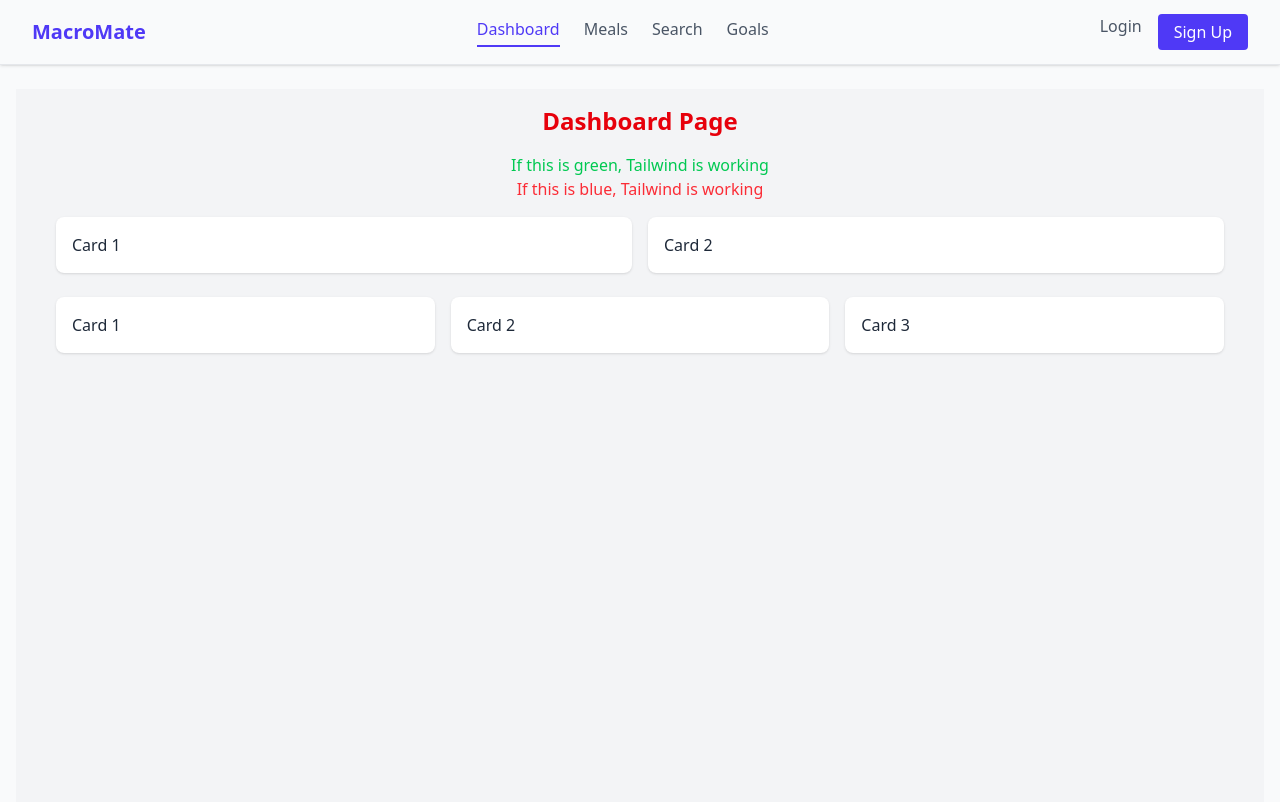
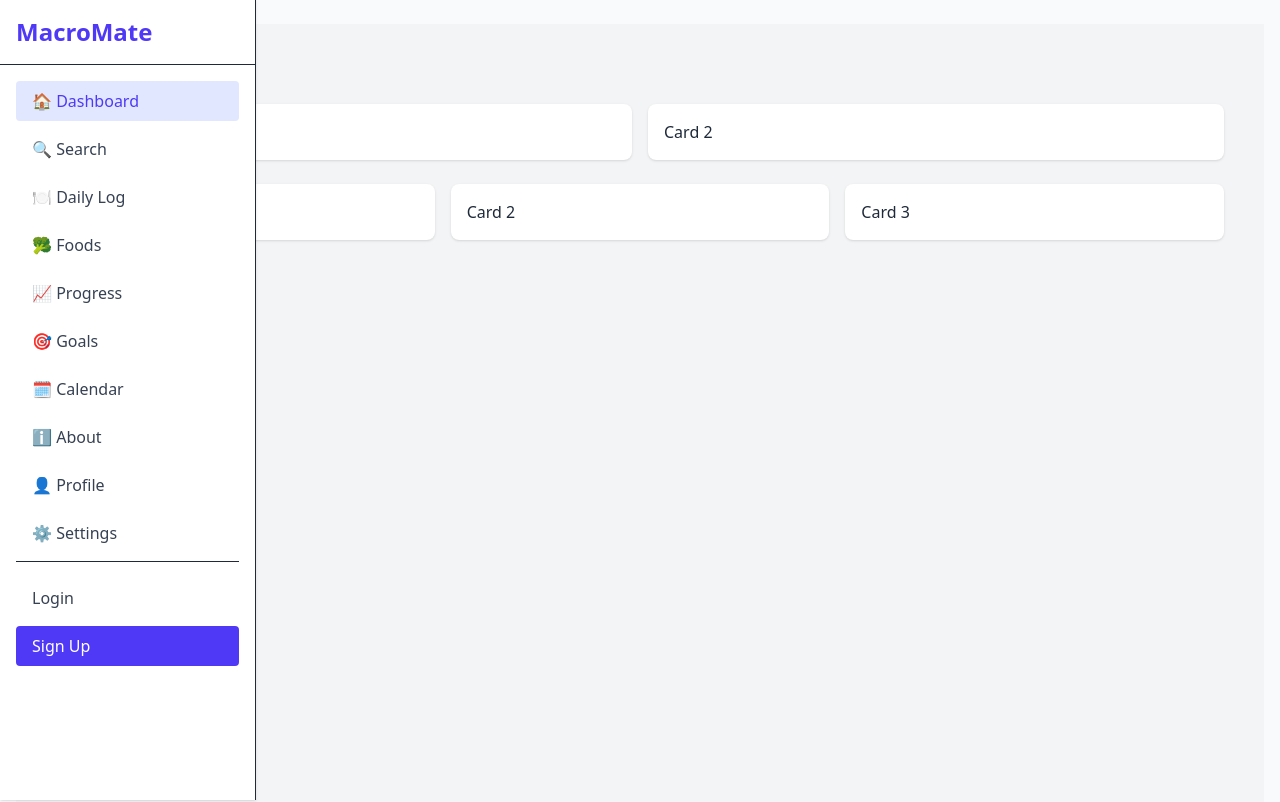
Before and after one commit to GarryLed/macromate-nextjs-app, a Next.js app in the folder client/: page / in a window 1280 px wide. Shown: the top 802 px of the page. Built offline with nearby package versions, Linux system fonts and the light colour scheme.

Commit message:
Created a Sidebar nav menu

```diff
--- a/client/src/app/layout.tsx
+++ b/client/src/app/layout.tsx
@@ -1,7 +1,7 @@
 import './globals.css';
 
 import { ReactNode } from "react";
-import Navbar from "@/components/Navbar";
+import SidebarNav from '@/components/SidebarNav';
 import Footer from "@/components/Footer";
 
 export const metadata = {
@@ -13,7 +13,7 @@ export default function RootLayout({ children }: { children: ReactNode }) {
   return (
     <html lang="en">
       <body className="min-h-screen flex flex-col bg-gray-50 text-gray-800">
-        <Navbar />
+        <SidebarNav />
         <main className="flex-1 container mx-auto px-4 py-6">{children}</main>
         <Footer />
       </body>
--- a/client/src/app/page.tsx
+++ b/client/src/app/page.tsx
@@ -5,10 +5,7 @@ export default function DashboardPage() {
   return (
     <div className="flex flex-col min-h-screen">
       <main className="flex-1 p-4 bg-gray-100">
-        <h1 className="text-2xl font-bold mb-4 text-red-600 text-center" >Dashboard Page</h1>
-        <p className="text-green-500 text-center">If this is green, Tailwind is working</p>
-        <p className="text-red-500 text-center">If this is blue, Tailwind is working</p>
-
+        <h1 className="text-2xl font-bold mb-4" >Dashboard</h1>
         <GridShowcase />
       </main>
     </div>
--- a/client/src/components/Navbar.tsx
+++ b/client/src/components/Navbar.tsx
@@ -6,9 +6,14 @@ import { Menu, X } from "lucide-react";
 
 const navLinks = [
   { href: "/", label: "Dashboard" },
-  { href: "/meals", label: "Meals" },
   { href: "/search", label: "Search" },
+  { href: "/meals", label: "Daily Log" },
+  { href: "/foods", label: "Foods" },
+  { href: "/progress", label: "Progress" },
   { href: "/goals", label: "Goals" },
+  { href: "/calendar", label: "Calendar" },
+  { href: "/about", label: "About" },
+  { href: "/profile", label: "Profile" },
 ];
 
 export default function Navbar() {
--- /dev/null
+++ b/client/src/components/SidebarNav.tsx
@@ -0,0 +1,86 @@
+"use client";
+import { useState } from "react";
+import Link from "next/link";
+import { usePathname } from "next/navigation";
+import { Menu, X } from "lucide-react";
+
+const navLinks = [
+  { href: "/", label: "🏠 Dashboard" },
+  { href: "/search", label: "🔍 Search" },
+  { href: "/meals", label: "🍽️ Daily Log" },
+  { href: "/foods", label: "🥦 Foods" },
+  { href: "/progress", label: "📈 Progress" },
+  { href: "/goals", label: "🎯 Goals" },
+  { href: "/calendar", label: "🗓️ Calendar" },
+  { href: "/about", label: "ℹ️ About" },
+  { href: "/profile", label: "👤 Profile" },
+  { href: "/settings", label: "⚙️ Settings" },
+];
+
+export default function SidebarNav() {
+  const pathname = usePathname();
+  const [menuOpen, setMenuOpen] = useState(true);
+
+  return (
+    <>
+      {/* Mobile Toggle */}
+      <button
+        className="md:hidden fixed top-4 left-4 z-50 bg-white p-2 rounded shadow"
+        onClick={() => setMenuOpen(!menuOpen)}
+        aria-label="Toggle Sidebar"
+      >
+        {menuOpen ? <X size={20} /> : <Menu size={20} />}
+      </button>
+
+      {/* Sidebar */}
+      <aside
+        className={`fixed top-0 left-0 h-full w-64 bg-white border-r shadow-sm z-40 transition-transform transform ${
+          menuOpen ? "translate-x-0" : "-translate-x-full"
+        } md:translate-x-0`}
+      >
+        <div className="p-4 border-b">
+          <Link href="/" className="text-2xl font-bold text-indigo-600">
+            MacroMate
+          </Link>
+        </div>
+
+        <nav className="flex flex-col p-4 space-y-2">
+          {navLinks.map((link) => (
+            <Link
+              key={link.href}
+              href={link.href}
+              className={`block px-4 py-2 rounded font-medium transition ${
+                pathname === link.href
+                  ? "bg-indigo-100 text-indigo-600"
+                  : "text-gray-700 hover:bg-gray-100"
+              }`}
+              onClick={() => setMenuOpen(false)} // Close on mobile
+            >
+              {link.label}
+            </Link>
+          ))}
+
+          <div className="pt-4 border-t">
+            <Link
+              href="/login"
+              className="block px-4 py-2 text-gray-700 hover:bg-gray-100 rounded"
+              onClick={() => setMenuOpen(false)}
+            >
+              Login
+            </Link>
+            <Link
+              href="/signup"
+              className="block px-4 py-2 bg-indigo-600 text-white rounded hover:bg-indigo-700 mt-2"
+              onClick={() => setMenuOpen(false)}
+            >
+              Sign Up
+            </Link>
+          </div>
+        </nav>
+      </aside>
+
+      {/* Content offset (for layout purposes) */}
+      <div className="md:ml-64"></div>
+    </>
+  );
+}
```
